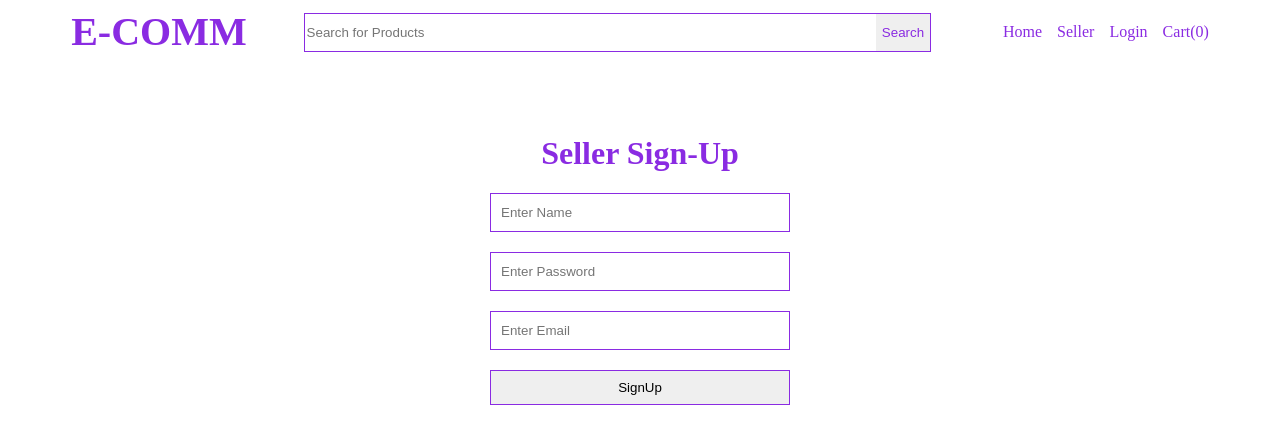
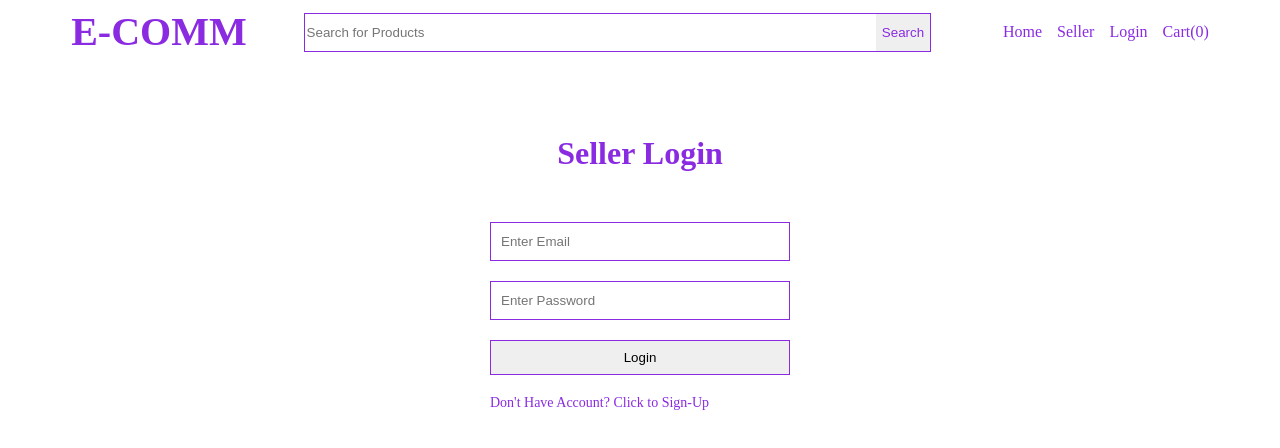
Before and after one commit to DiabloKK/EcommProject, an Angular app: page /seller-auth in a window 1280 px wide. Shown: the top 448 px of the page. Built offline with nearby package versions, Linux system fonts and the light colour scheme.

Commit message:
Xong bai 10

```diff
--- a/db.json
+++ b/db.json
@@ -41,6 +41,11 @@
       "password": "dasdas",
       "email": "dasdas",
       "id": 7
+    },
+    {
+      "email": "",
+      "password": "",
+      "id": 8
     }
   ]
 }
--- a/src/app/seller-auth/seller-auth.component.css
+++ b/src/app/seller-auth/seller-auth.component.css
@@ -1,6 +1,17 @@
-.sign-up {
+.sign-up, .login {
     text-align: center;
+}
+
+.sign-up h1, .login h1 {
     margin-bottom: 50px;
     margin-top: 80px;
     color: blueviolet;
 }
+
+.auth-toggle-link {
+    margin-top: 20px;
+    color: blueviolet;
+    font-size: 14px;
+    text-align: left;
+    cursor: pointer;
+}
--- a/src/app/seller-auth/seller-auth.component.html
+++ b/src/app/seller-auth/seller-auth.component.html
@@ -1,11 +1,25 @@
 <div class="seller-auth">
-    <div class="sign-up">
+    <!-- Sign-up Area  -->
+    <div *ngIf="!showLogin" class="sign-up">
         <h1>Seller Sign-Up</h1>
         <form #sellerSignUp="ngForm" (ngSubmit)="signUp(sellerSignUp.value)" action="" class="common-form">
             <input class="form-input" type="text" ngModel name="name" placeholder="Enter Name">
             <input class="form-input" type="password" ngModel name="password" placeholder="Enter Password">
             <input class="form-input" type="text" ngModel name="email" placeholder="Enter Email">
-            <button class="form-button">SignUp</button>
+            <button class="form-button">Sign Up</button>
+            <a class="auth-toggle-link" (click)="openLogin()">Already Have Account? Click to Login</a>
+        </form>
+    </div>
+
+    <!-- Login Area  -->
+    <div *ngIf="showLogin" class="login">
+        <h1>Seller Login</h1>
+        <p class="error-p">{{authErorr}}</p>
+        <form #sellerLogin="ngForm" (ngSubmit)="login(sellerLogin.value)" action="" class="common-form">
+            <input class="form-input" type="text" ngModel name="email" placeholder="Enter Email">
+            <input class="form-input" type="password" ngModel name="password" placeholder="Enter Password">
+            <button class="form-button">Login</button>
+            <a class="auth-toggle-link" (click)="openSignUp()">Don't Have Account? Click to Sign-Up</a>
         </form>
     </div>
 </div>
--- a/src/app/seller-auth/seller-auth.component.ts
+++ b/src/app/seller-auth/seller-auth.component.ts
@@ -1,4 +1,4 @@
-import { SingUp } from './../data-type';
+import { singUp } from './../data-type';
 import { SellerService } from './../services/seller.service';
 import { Component } from '@angular/core';
 import { Router } from '@angular/router';
@@ -14,12 +14,37 @@ export class SellerAuthComponent {
 
   }
 
+  showLogin = true;
+  authErorr = '';
+
   ngOnInit(): void {
     this.seller.reloadSeller();
   }
 
-  signUp(data: SingUp): void {
+  signUp(data: singUp): void {
+    console.warn(data);
     this.seller.userSignUp(data);
   }
 
+  login(data: singUp): void {
+    // console.warn(data);
+    this.authErorr="";
+    this.seller.userLogin(data);
+    this.seller.isLoginError.subscribe((isErorr) => {
+      if(isErorr) {
+        this.authErorr="Email or password is correct";
+      }
+    });
+  }
+
+  openLogin() {
+    this.showLogin = true;
+  }
+
+  openSignUp() {
+    this.showLogin = false;
+  }
+
+
+
 }
--- a/src/app/services/seller.service.ts
+++ b/src/app/services/seller.service.ts
@@ -1,5 +1,6 @@
+import { login, singUp } from './../data-type';
 import { Router } from '@angular/router';
-import { Injectable } from '@angular/core';
+import { EventEmitter, Injectable } from '@angular/core';
 import { HttpClient } from '@angular/common/http';
 import { BehaviorSubject } from 'rxjs';
 
@@ -9,10 +10,11 @@ import { BehaviorSubject } from 'rxjs';
 export class SellerService {
 
   isSellerLoggedIn = new BehaviorSubject<boolean>(false);
+  isLoginError = new EventEmitter<boolean>(false);
 
   constructor(private http: HttpClient, private router: Router) { }
 
-  userSignUp(data: any) {
+  userSignUp(data: singUp) {
     this.http
       .post('http://localhost:3000/seller', data, {observe: 'response'})
       .subscribe((result) => {
@@ -30,4 +32,21 @@ export class SellerService {
     }
   }
 
+  userLogin(data: login) {
+    console.warn(data);
+    this.http.get(`http://localhost:3000/seller?email=${data.email}&password=${data.password}`,
+    {observe: 'response'}
+    ).subscribe((result: any) => {
+      console.warn(result);
+      if(result && result.body && result.body.length) {
+        console.warn("user logged in");
+        localStorage.setItem('seller', JSON.stringify(result.body));
+        this.router.navigate(['seller-home']);
+      } else {
+        console.warn("login failed");
+        this.isLoginError.emit(true);
+      }
+    });
+  }
+
 }
--- a/src/styles.css
+++ b/src/styles.css
@@ -30,3 +30,8 @@ body {
     border: 1px solid blueviolet;
     cursor: pointer;
 }
+
+.error-p {
+    color: red;
+
+}
```
Also changed, not shown: src/app/data-type.ts (+6 -1 lines), 1 other file (tests, documents, lock files or other folders).
